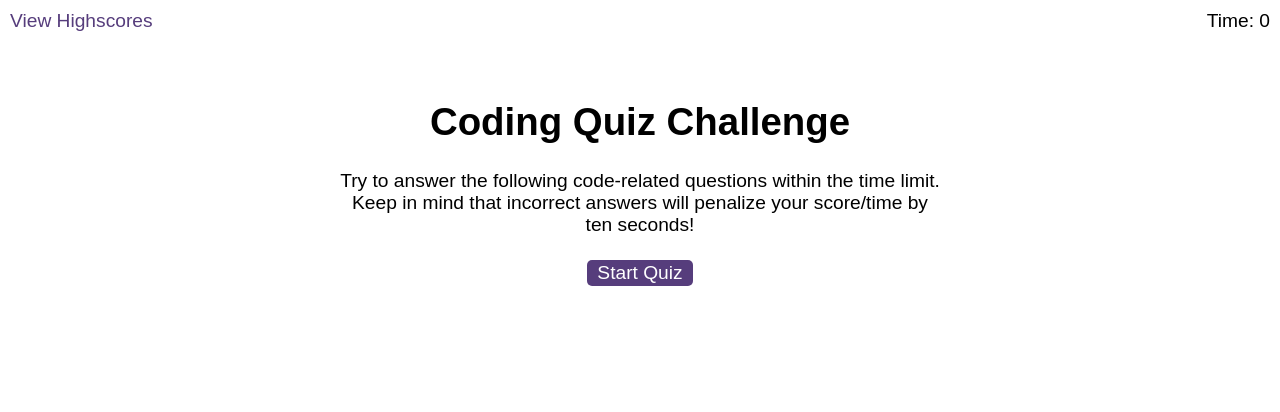
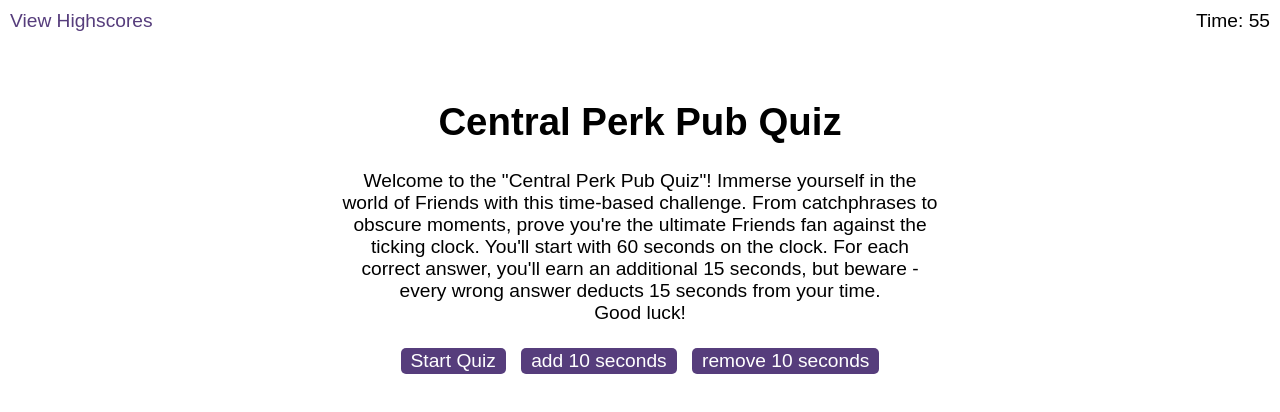
Before and after one commit to sonictrain/central-perk-pub-quiz, a plain HTML site: page index.html in a window 1280 px wide. Drawn offline with Linux system fonts and the light colour scheme.

Commit message:
timer function done, including functions to add or remove extra time.

```diff
--- a/assets/js/logic.js
+++ b/assets/js/logic.js
@@ -1 +1,32 @@
-console.log("logic.js file succesfully liked")
+const timerEl = document.getElementById('time');
+const addBtn = document.getElementById('add');
+const removeBtn = document.getElementById('remove');
+
+let timeLeft = 60;
+
+function countdown() {
+
+    const timeInterval = setInterval(function() {
+
+        timeLeft --; // time decrement
+        timerEl.textContent = timeLeft; // update dom with new timer value
+
+        if (timeLeft < 1 && timeLeft >= 0) {
+            timerEl.textContent = timeLeft;
+            clearInterval(timeInterval); // stop the timer at 0 seconds remaining
+        } else if (timeLeft < 0) {
+            timerEl.textContent = "0";
+            clearInterval(timeInterval); // stop the timer at 0 seconds remaining
+        }
+
+    }, 1000);
+}
+
+countdown();
+
+addBtn.addEventListener("click", function() {
+    timeLeft += 15;
+})
+removeBtn.addEventListener("click", function() {
+    timeLeft -= 15;
+})
--- a/index.html
+++ b/index.html
@@ -12,17 +12,27 @@
   <body>
     <div class="scores"><a href="highscores.html">View Highscores</a></div>
 
-    <div class="timer">Time: <span id="time">0</span></div>
+    <div class="timer">Time: <span id="time">60</span></div>
 
     <div class="wrapper">
       <div id="start-screen" class="start">
-        <h1>Coding Quiz Challenge</h1>
+        <h1>Central Perk Pub Quiz</h1>
         <p>
-          Try to answer the following code-related questions within the time
-          limit. Keep in mind that incorrect answers will penalize your
-          score/time by ten seconds!
+          Welcome to the "Central Perk Pub Quiz"! Immerse yourself in the world of Friends with this time-based challenge.
+          From catchphrases to obscure moments, prove you're the ultimate Friends fan against the ticking clock.
+          You'll start with 60 seconds on the clock. For each correct answer, you'll earn an additional 15 seconds,
+          but beware - every wrong answer deducts 15 seconds from your time.
+          <br>
+          Good luck!
         </p>
         <button id="start">Start Quiz</button>
+
+        <!-- TEST COMPONENTS START -->
+        <button id="add">add 10 seconds</button>
+        <button id="remove">remove 10 seconds</button>
+        <!-- TEST COMPONENTS END -->
+
+
       </div>
 
       <div id="questions" class="hide">
```
